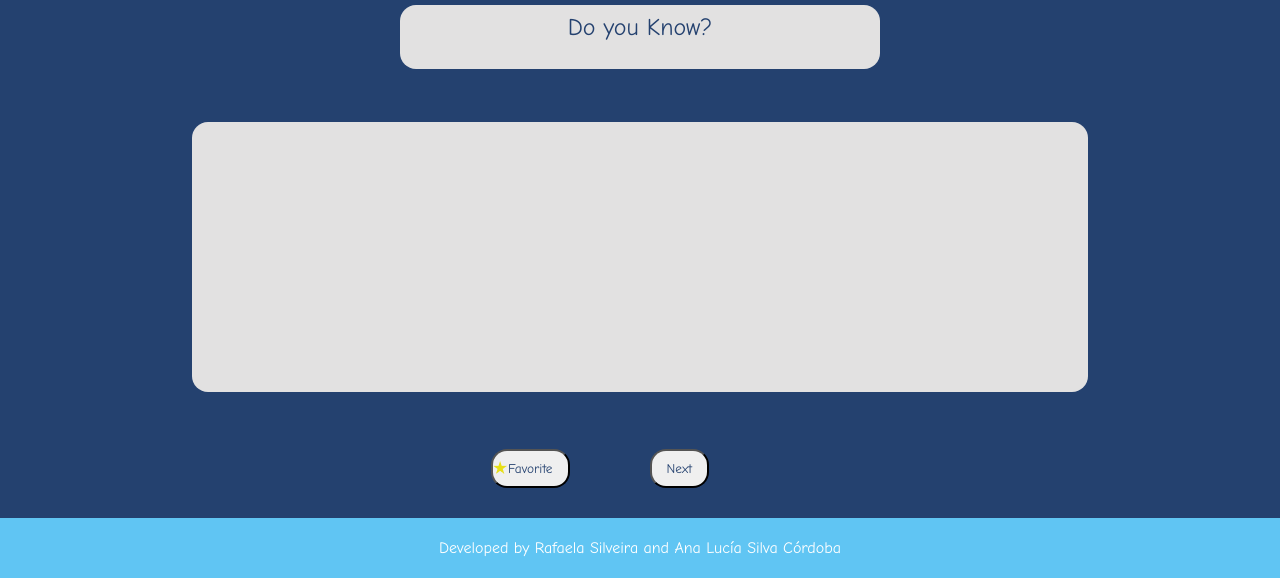
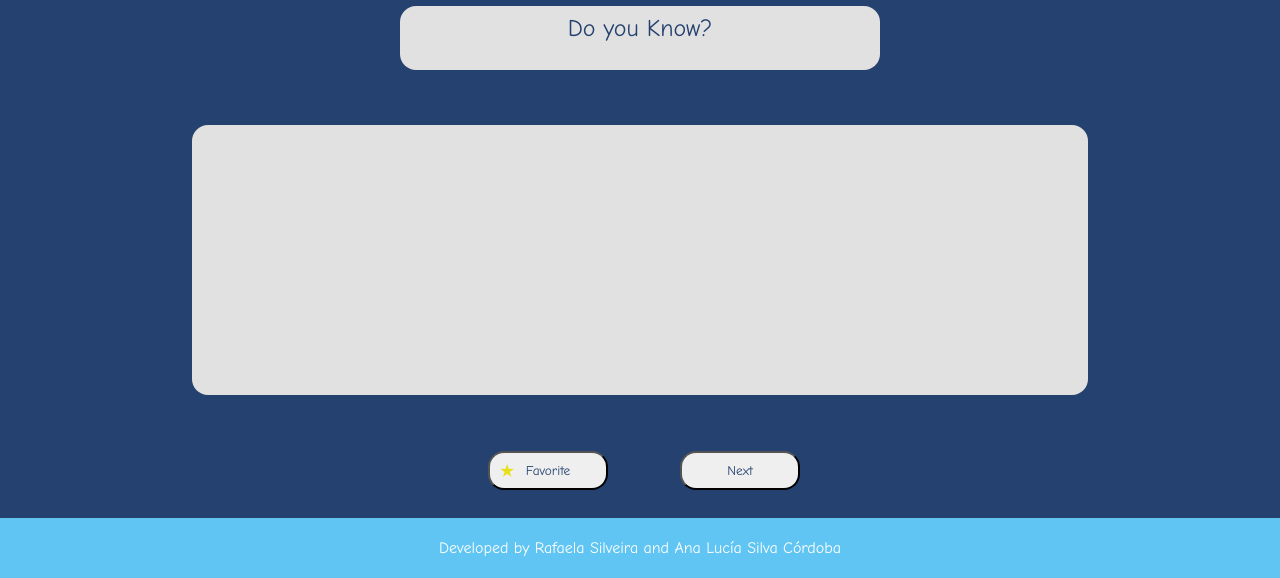
Before and after one commit to alusilco/curiousfactsrl, a website: page Index/index.html in a window 1280 px wide. Shown: the part 222-800 px from the top of the page. Drawn offline with Linux system fonts and the light colour scheme; no server answers.

Commit message:
ajustes css Desktop

```diff
--- a/Css/style.css
+++ b/Css/style.css
@@ -65,23 +65,19 @@ main {
 
 .buttons {
     display: flex;
-    justify-content: space-around;
-    align-items: center;
-    text-align: center;
-    padding: 0.5vh;
+    justify-content: end;
+    margin-left: 10vh;
+
 
 }
 
 #favorite, #next {
     border-radius: 2vh;
     color: var(--color-font-header);
-    display: flex;
-    justify-content: center;
-    align-items: center;
-    text-align: center;
-    padding: 10px 15px;
+    padding: 10px 25px;
     cursor: pointer;
-    margin-right: 10vh;
+    margin-right: 9vh;
+    width: 120px;
 }
 
 #favorite {
@@ -89,7 +85,9 @@ main {
     background-position: left center;
     background-repeat: no-repeat;
     background-size: auto;
+    background-position: 10px;
     padding: 10px 15px;
+
 }
 
 .titlediv {
```
